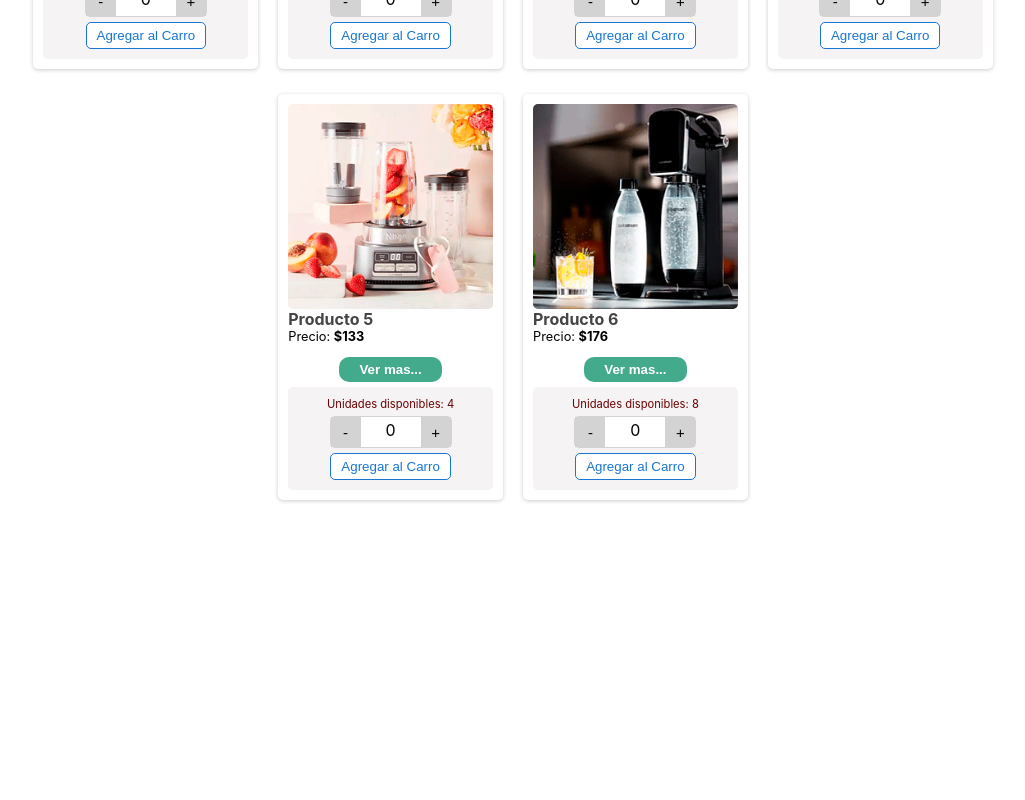
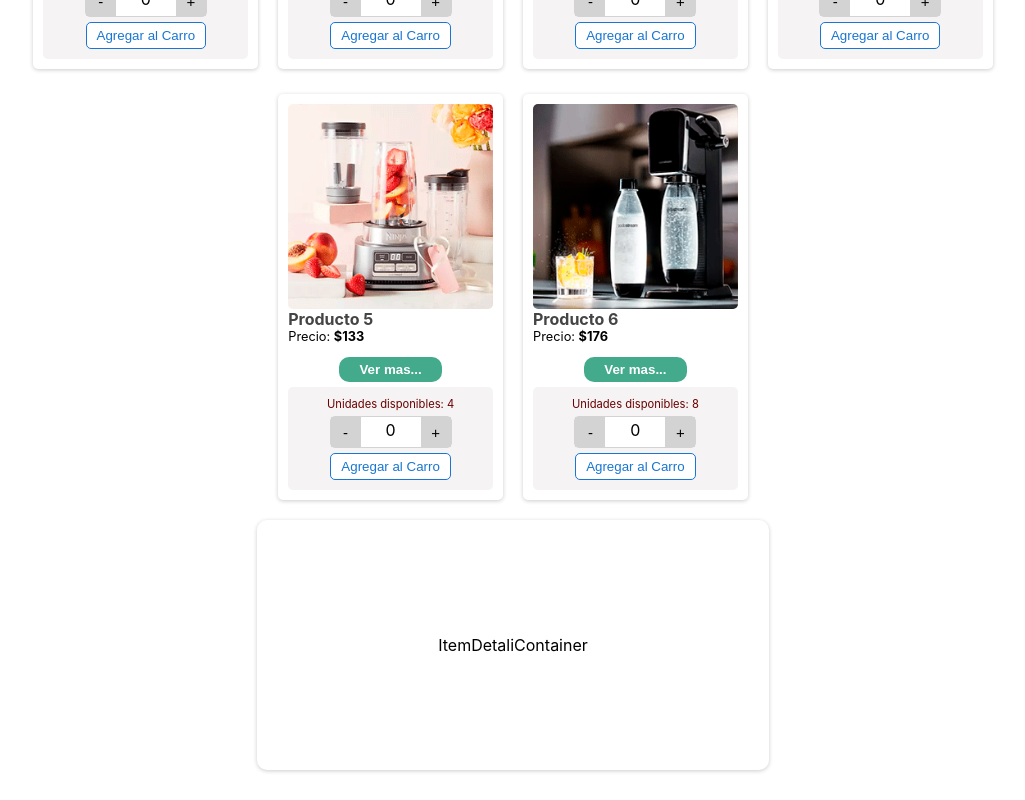
Before and after one commit to Lraffaelli/appshop-raffaelli, a React (Create React App) app: page / in a window 1280 px wide. Shown: the part 480-1280 px from the top of the page, without its empty margins (127-1152 px from the left). Before the commit the page ends 1000 px from the top, so only its background shows below. Built offline with nearby package versions, Linux system fonts and the light colour scheme.

Commit message:
ItemsDetailContainer

```diff
--- /dev/null
+++ b/src/components/ItemDetaliContainer.js
@@ -0,0 +1,10 @@
+import { ItemDetail } from "../styled-component/ItemDetail.style";
+
+const ItemDetaliContainer = () => {
+  return (
+    <ItemDetail>
+      <p>ItemDetaliContainer</p>
+    </ItemDetail>
+  );
+};
+export default ItemDetaliContainer;
--- a/src/components/Main.js
+++ b/src/components/Main.js
@@ -1,8 +1,12 @@
-import ItemListContainer from "./ItemListContainer"
+import ItemDetaliContainer from "./ItemDetaliContainer";
+import ItemListContainer from "./ItemListContainer";
 
 const Main = () => {
   return (
-    <ItemListContainer/>
-  )
-}
-export default Main
+    <>
+      <ItemListContainer />
+      <ItemDetaliContainer/>
+    </>
+  );
+};
+export default Main;
--- /dev/null
+++ b/src/styled-component/ItemDetail.style.js
@@ -0,0 +1,15 @@
+import styled from "styled-components";
+
+export const ItemDetail=styled.div`
+display:flex;
+flex-direction: column;
+justify-content: center;
+align-items: center;
+margin: 0 auto;
+width: 40%;
+height: 250px;
+border-radius: 10px;
+box-shadow: 0px 1px 4px rgba(0, 0, 0, 0.2);
+margin-bottom: 30px;
+
+`;
```
